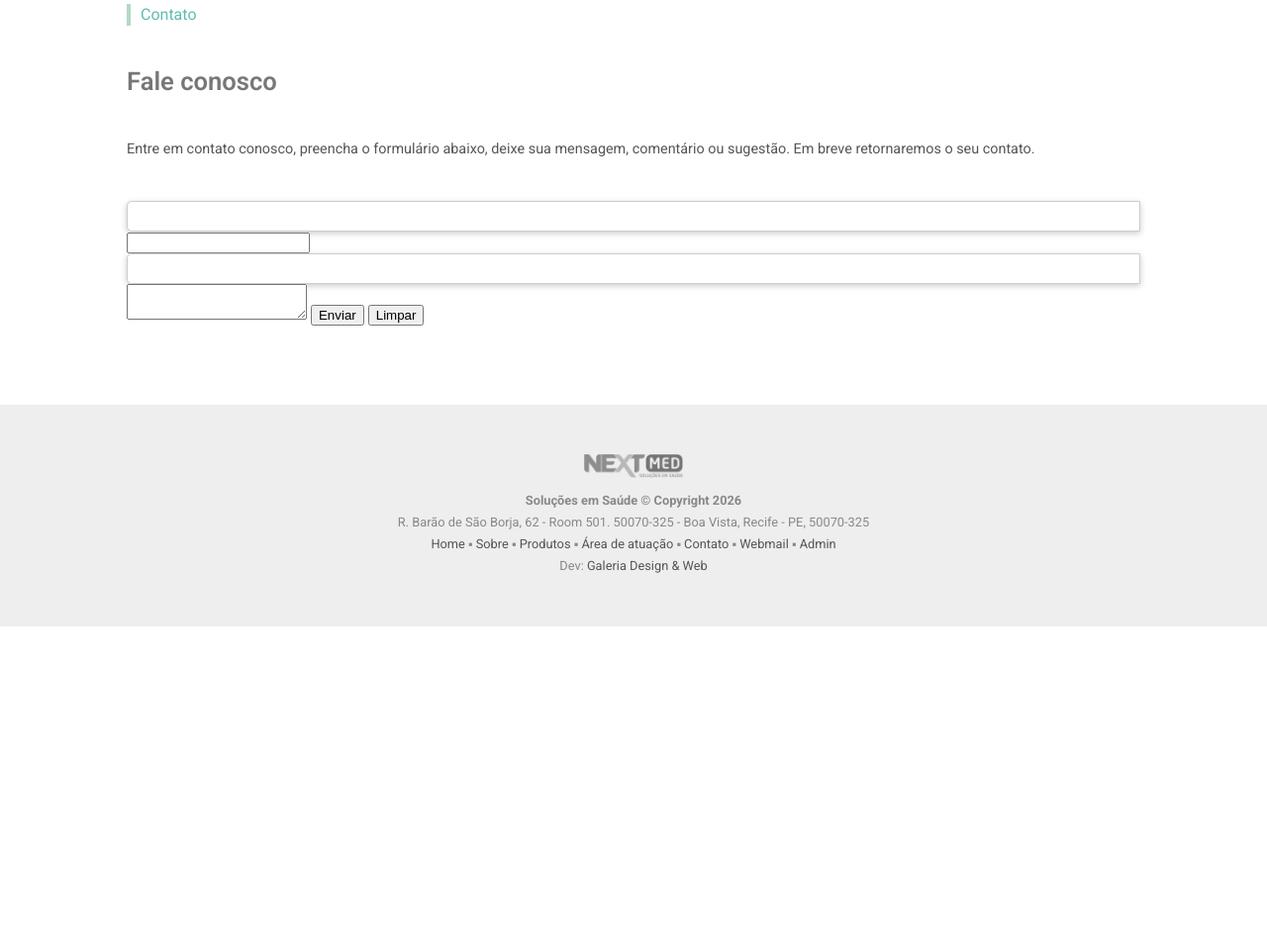
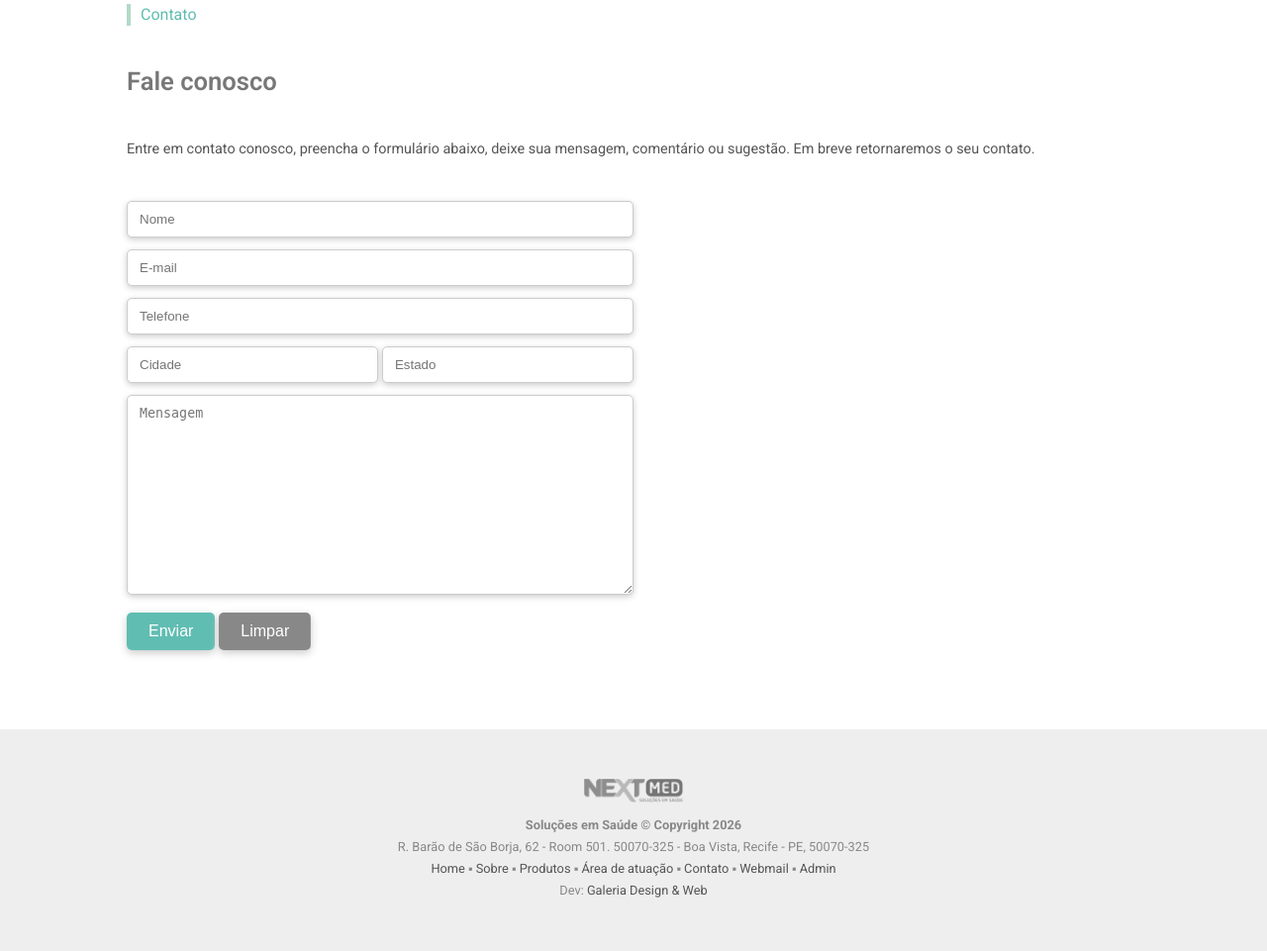
Before and after one commit to galeriaeg/next, a PHP site: page /control_g/contato in a window 1280 px wide. Shown: the part 170-1131 px from the top of the page at 99% size. Before the commit the page ends 803 px from the top, so only its background shows below. Run offline with PHP 8.4, Linux system fonts and the light colour scheme; data comes from the database, SQL or seed files in the repository.

Commit message:
Pagina Contato feita

```diff
--- a/includes/header.php
+++ b/includes/header.php
@@ -3,7 +3,7 @@
     <img src="public/imgs/logo.png" alt="logo" class="logo" />
   </div>
   <div class="box-input">
-    <input type="text" placeholder="Buscar..." name="chave" id="chave" />
+    <input type="text" class="input-busca" placeholder="Buscar..." name="chave" id="chave" />
     <button class="btn_busca" onclick="buscar();">
       <img src="public/imgs/icone-lupa.png" class="icone-lupa">
     </button>
--- a/pages/contato.php
+++ b/pages/contato.php
@@ -25,12 +25,26 @@ while ($row = mysqli_fetch_array($res)) {
     <?php echo $texto; ?>
   </p>
 
-  <form action="" method="POST">
-    <input type="text" name="nome" />
-    <input type="email" name="email" />
-    <input type="text" name="fone" />
-    <textarea></textarea>
-    <input type="submit" value="Enviar" />
-    <input type="submit" value="Limpar" />
-  </form>
+  <div style="width:50%;">
+
+    <form action="envia-contato" method="POST">
+      <input type="text" required placeholder="Nome" class="campo-m" name="nome" />
+      <input type="email" required placeholder="E-mail" class="campo-m" name="email" />
+      <input type="text" required placeholder="Telefone" class="campo-m" name="fone" />
+      <input type="text" required placeholder="Cidade" class="campo-p" name="cidade" />
+      <input type="text" required placeholder="Estado" class="campo-p" name="estado" list="lista-estados" id="estado" autocomplete="off" />
+      <datalist id="lista-estados"></datalist>
+      <textarea rows="12" required placeholder="Mensagem" class="campo-m"></textarea>
+      <div style="width:100%;">
+        <input type="submit" class="btn-principal" value="Enviar" />
+        <input type="reset" class="btn-secundario" value="Limpar" />
+      </div>
+    </form>
+
+
+
+  </div>
 </section>
+
+
+<script src="public/js/contato.js"></script>
--- /dev/null
+++ b/pages/envia-contato.php
@@ -0,0 +1 @@
+Envia
--- a/public/css/global.css
+++ b/public/css/global.css
@@ -311,3 +311,61 @@ a:hover {
   display: flex;
   align-items: center;
 }
+
+/*** FORM **/
+
+.campo-m {
+  padding: 10px 12px;
+  width: 100%;
+  box-sizing: border-box;
+  color: #555;
+  border: #ccc 1px solid;
+  border-radius: 5px;
+  box-shadow: 0 2px 6px #ccc;
+  margin-bottom: 12px;
+}
+
+.campo-p {
+  padding: 10px 12px;
+  width: 49.6%;
+  box-sizing: border-box;
+  color: #555;
+  border: #ccc 1px solid;
+  border-radius: 5px;
+  box-shadow: 0 2px 6px #ccc;
+  margin-bottom: 12px;
+}
+
+.btn-principal {
+  color: #fff;
+  border: 0;
+  cursor: pointer;
+  padding: 10px 22px;
+  border-radius: 5px;
+  font-size: 1rem;
+  box-shadow: 0 3px 8px #ccc;
+  background: linear-gradient(to left, #60bdb2 50%, #1fb8a1 50%);
+  background-size: 200% 100%;
+  background-position: right bottom;
+  transition: background-position 0.3s ease-out;
+}
+.btn-principal:hover {
+  background-position: left bottom;
+}
+
+.btn-secundario {
+  color: #fff;
+  border: 0;
+  cursor: pointer;
+  padding: 10px 22px;
+  border-radius: 5px;
+  font-size: 1rem;
+  box-shadow: 0 3px 8px #ccc;
+  background: linear-gradient(to left, #888 50%, #777 50%);
+  background-size: 200% 100%;
+  background-position: right bottom;
+  transition: background-position 0.3s ease-out;
+}
+.btn-secundario:hover {
+  background-position: left bottom;
+}
--- a/public/css/header.css
+++ b/public/css/header.css
@@ -1,4 +1,4 @@
-input[type="text"] {
+.input-busca {
   padding: 7px 12px;
   width: 100%;
   box-sizing: border-box;
--- /dev/null
+++ b/public/js/contato.js
@@ -0,0 +1,41 @@
+document.addEventListener("DOMContentLoaded", function () {
+  // Lista com os 27 estados do Brasil
+  const estados = [
+    "Acre",
+    "Alagoas",
+    "Amapá",
+    "Amazonas",
+    "Bahia",
+    "Ceará",
+    "Distrito Federal",
+    "Espírito Santo",
+    "Goiás",
+    "Maranhão",
+    "Mato Grosso",
+    "Mato Grosso do Sul",
+    "Minas Gerais",
+    "Pará",
+    "Paraíba",
+    "Paraná",
+    "Pernambuco",
+    "Piauí",
+    "Rio de Janeiro",
+    "Rio Grande do Norte",
+    "Rio Grande do Sul",
+    "Rondônia",
+    "Roraima",
+    "Santa Catarina",
+    "São Paulo",
+    "Sergipe",
+    "Tocantins",
+  ];
+
+  const datalist = document.getElementById("lista-estados");
+
+  // Popula o datalist com as opções de estados
+  estados.forEach(function (estado) {
+    const option = document.createElement("option");
+    option.value = estado;
+    datalist.appendChild(option);
+  });
+});
```
